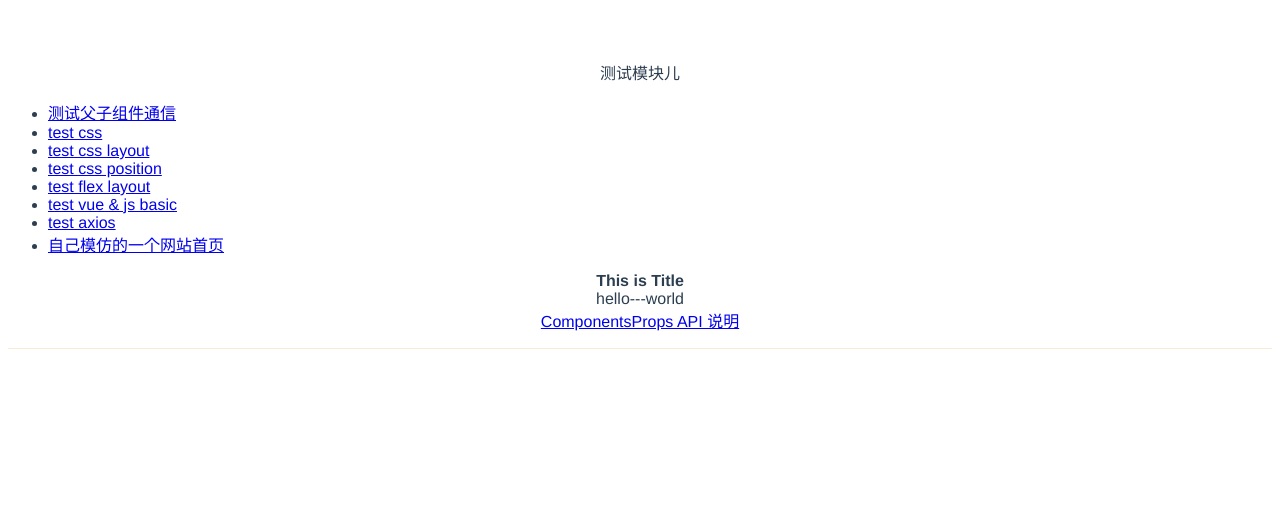
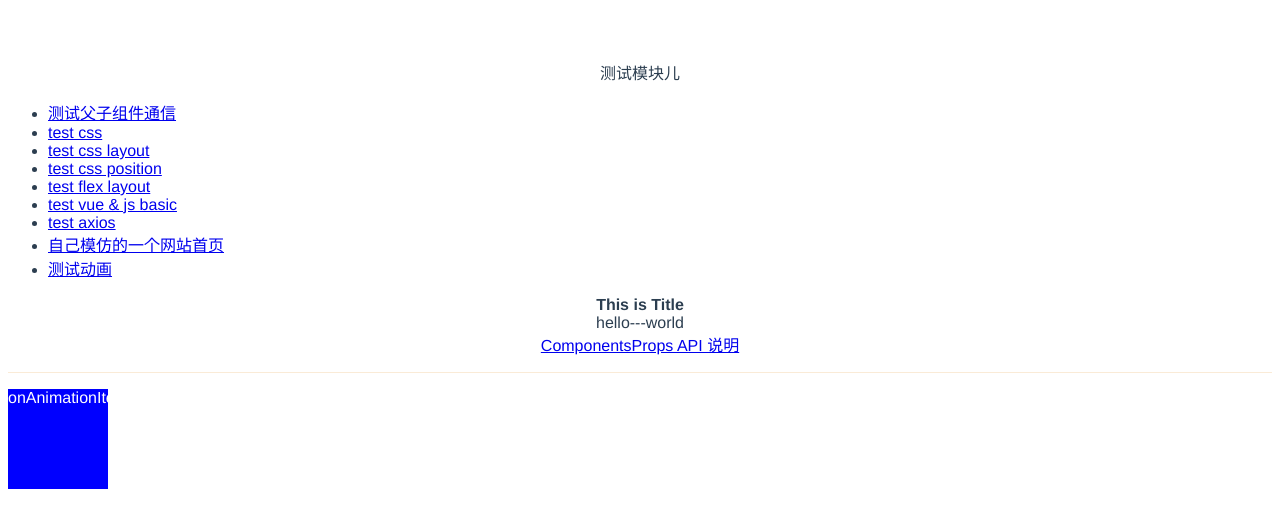
Before and after one commit to fanthus/vue-practice, a Vue app: page /test/animation in a window 1280 px wide. Shown: the top 528 px of the page. Built offline with nearby package versions, Linux system fonts and the light colour scheme.

Commit message:
feat: 添加动画测试部分

```diff
--- a/src/App.vue
+++ b/src/App.vue
@@ -25,6 +25,9 @@
       </li>
       <li class="list-style">
         <router-link to="/test/home">自己模仿的一个网站首页</router-link>
+      </li>
+      <li class="list-style">
+        <router-link to="/test/animation">测试动画</router-link>
       </li>
     </ul>
 
--- /dev/null
+++ b/src/components/TestAnimatioin.vue
@@ -0,0 +1,46 @@
+<template>
+  <div class="container">
+    <div class="box" @animationiteration="onAnimationIteration">
+      {{ name }}
+    </div>
+  </div>
+</template>
+
+<script>
+export default {
+  data() {
+    return {
+      name
+    }
+  },
+  mounted() {
+    this.name = "mounted"
+  },
+  methods: {
+    onAnimationIteration(event) {
+      console.log("Animation iteration completed:", event);
+      this.name = "onAnimationIteration"
+      // 在这里执行动画迭代完成后的逻辑
+    }
+  }
+};
+</script>
+
+<style>
+.box {
+  width: 100px;
+  height: 100px;
+  color: white;
+  background-color: blue;
+  animation: moveBox 1s infinite;
+}
+
+@keyframes moveBox {
+  0% {
+    transform: translateX(0);
+  }
+  100% {
+    transform: translateX(200px);
+  }
+}
+</style>
--- a/src/router.js
+++ b/src/router.js
@@ -8,6 +8,7 @@ import TestCSSFlexLayout from './components/TestCSSFlexLayout.vue'
 import TestCSSPosition from './components/TestCSSPosition.vue'
 import TestAxios from './components/TestAxios.vue'
 import TestWebHome from './components/TestWebHome.vue'
+import TestAnimatioin from './components/TestAnimatioin.vue'
 
 const router = new VueRouter({
   mode: 'history',
@@ -43,6 +44,10 @@ const router = new VueRouter({
     {
       path: '/test/home',
       component: TestWebHome
+    },
+    {
+      path: '/test/animation',
+      component: TestAnimatioin
     }
   ]
 })
```
